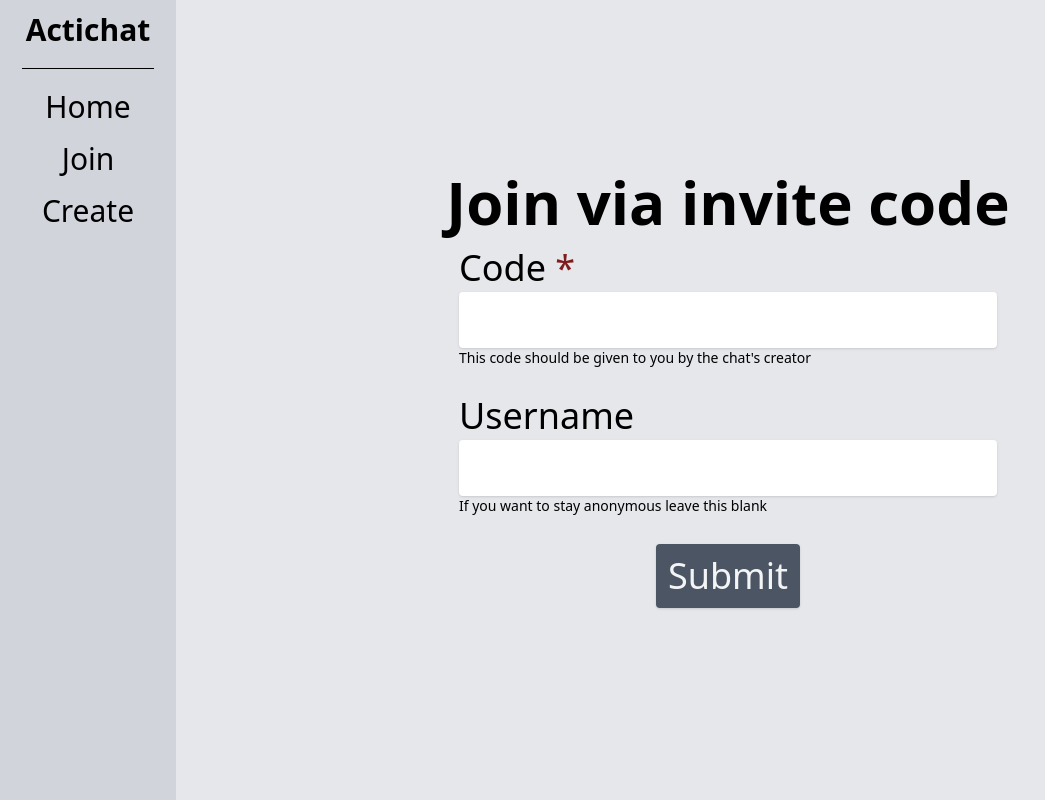
After one commit to alexthegreat194/actichat, a Flask app: page /join in a window 1280 px wide. The commit adds this page. Shown: the whole page, without its empty margins (0-1045 px from the left). Run offline with Flask 2, Linux system fonts and the light colour scheme; some libraries are stand-ins or nearby versions.

Commit message:
created join page

```diff
--- a/app.py
+++ b/app.py
@@ -1,20 +1,47 @@
-from flask import Flask, render_template, url_for
-from flask_socketio import SocketIO, send
+from flask import Flask, render_template, url_for, request, redirect
+from flask_socketio import SocketIO, emit, send
 
 app = Flask(__name__)
 app.config['SECRET_KEY'] = 'secret ;)'
 
 socketio = SocketIO(app)
 
+# Sockets
+
 @socketio.on('hello')
 def handle_connect(data):
     print('received json: ' + str(data))
+    for i in range(10):
+        emit('message', 'Hello!')
 
 @socketio.on('message')
 def handle_message(data):
     print('received json: ' + str(data))
     send(data)
 
+
+# Routes
+
 @app.route('/', methods=['GET'])
 def index():
     return render_template('index.html')
+
+@app.route('/join', methods=['GET'])
+def join():
+    return render_template('join.html')
+
+@app.route('/join', methods=['POST'])
+def join_post():
+    data = {
+        'name': request.form.get('name'),
+        'code': request.form.get('code')
+    }
+    return redirect(url_for('chat_join', code=data['code']))
+
+@app.route('/chat', methods=['GET'])
+def chat():
+    pass
+
+@app.route('/chat/<code>', methods=['GET'])
+def chat_join(code):
+    return redirect(url_for('index'))
--- /dev/null
+++ b/templates/join.html
@@ -0,0 +1,30 @@
+{% extends 'base.html' %}
+
+{% include 'partials/navbar.html' %}
+
+{% block content %}
+
+<main class="ml-44">
+    <div class="flex flex-col items-center justify-center h-full">
+        <h1 class=" text-6xl font-bold m-4">Join via invite code</h1>
+        <form action=""  method="post" class="
+            flex flex-col gap-7
+            text-4xl font-extralight">
+            <div class="flex flex-col">
+                <label for="code">Code <span class="text-red-900">*</span></label>
+                <input class="p-2 mt-1 shadow rounded" type="text" name="code" id="code" required>
+                <small class="text-sm">This code should be given to you by the chat's creator</small>
+            </div>
+            <div class="flex flex-col">
+                <label for="name">Username</label>
+                <input class="p-2 mt-1 shadow rounded" type="text" name="name" id="name">
+                <small class="text-sm">If you want to stay anonymous leave this blank</small>
+            </div>
+            <input type="submit" value="Submit"
+            class="bg-gray-600 text-gray-100 font-extralight rounded shadow w-min p-3 cursor-pointer self-center">
+        </form>
+    </div>
+</main>
+
+
+{% endblock content %}
--- /dev/null
+++ b/templates/partials/navbar.html
@@ -0,0 +1,10 @@
+<div class="
+    flex flex-col items-center gap-4
+    w-44 h-screen absolute
+    text-3xl bg-gray-300">
+    <a class="font-bold mt-3" href="#">Actichat</a>
+    <div class="m-1 bg-black w-3/4 h-px"></div>
+    <a href="{{ url_for('index') }}">Home</a>
+    <a href="{{ url_for('join') }}">Join</a>
+    <a href="#">Create</a>
+</div>
```
Also changed, not shown: templates/index.html (+6 -13 lines).
